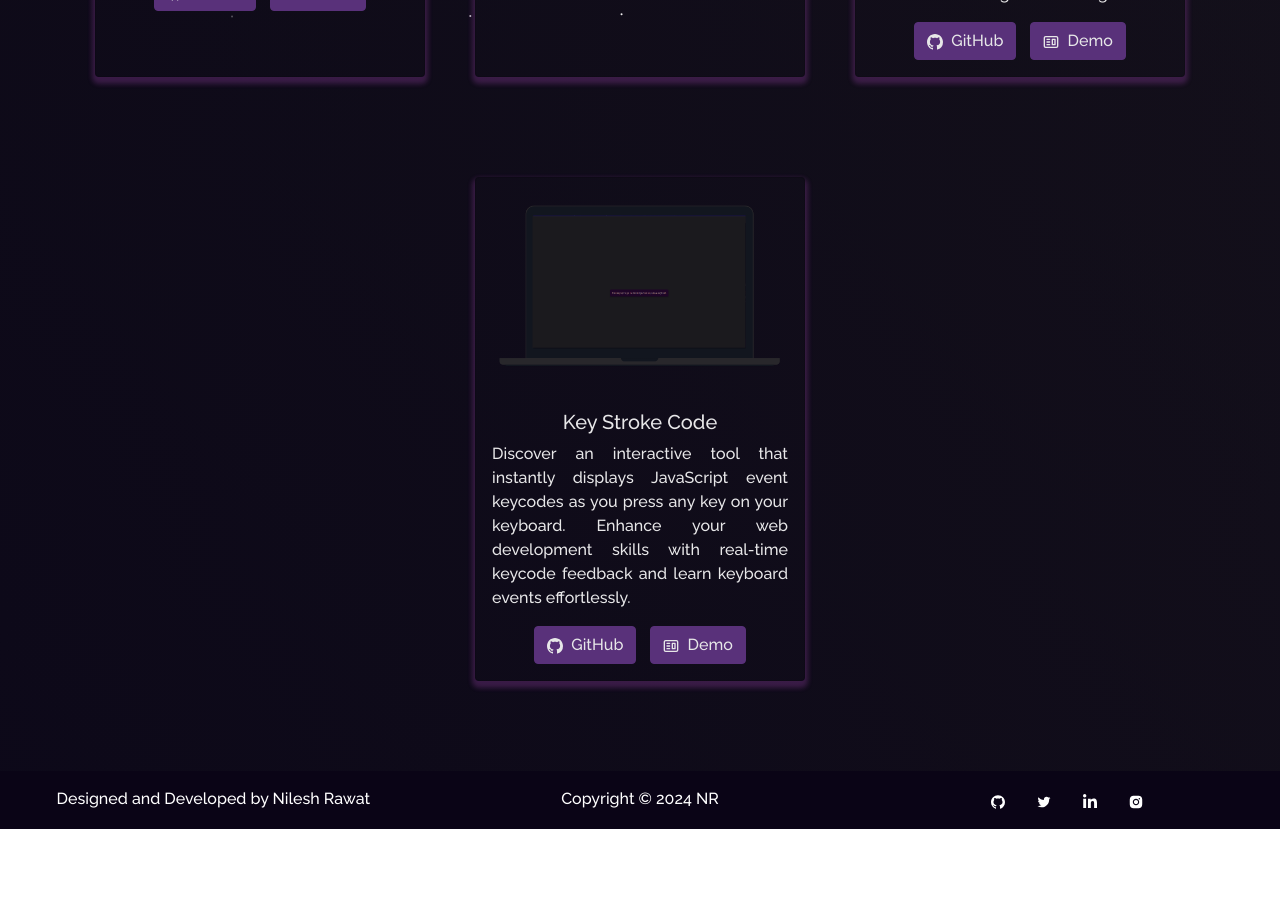
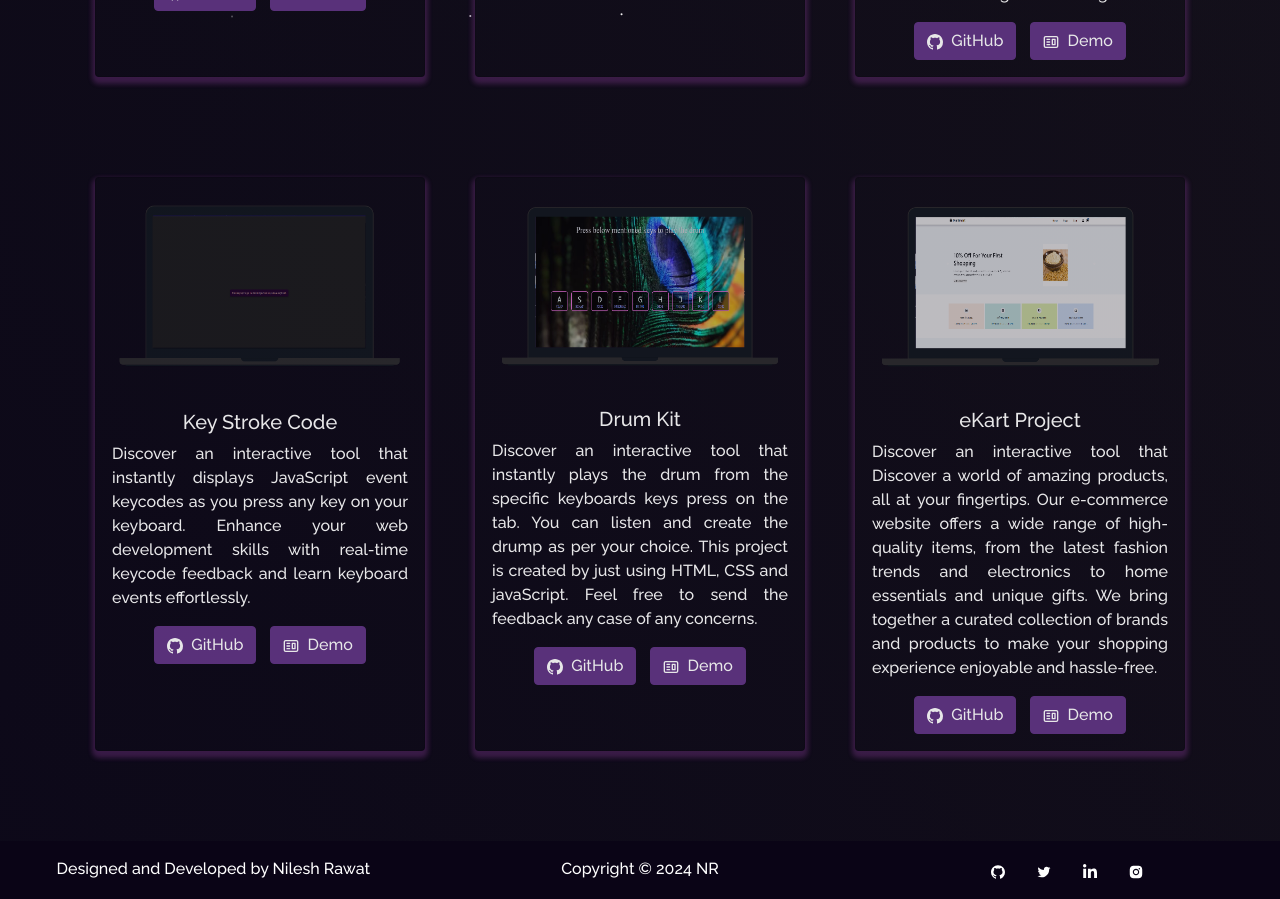
Before and after one commit to nileshrawatp1/portfolio, a React (Create React App) app: page /project in a window 1280 px wide. Shown: the part 780-1679 px from the top of the page. Before the commit the page ends 1609 px from the top, so only its background shows below. Built offline with nearby package versions, Linux system fonts and the light colour scheme.

Commit message:
Ekart project added

```diff
--- a/src/components/Projects/Projects.js
+++ b/src/components/Projects/Projects.js
@@ -6,6 +6,8 @@ import textconvertor from "../../Assets/Projects/textConversion.png";
 import newsApp from "../../Assets/Projects/newsApp.png";
 import codeEditor from "../../Assets/Projects/codeEditor.png";
 import keyStroke from "../../Assets/Projects/key-stroke.png";
+import keyDrum from "../../Assets/Projects/key-drum.png";
+import eKart from "../../Assets/Projects/eKart.png";
 
 function Projects() {
   return (
@@ -63,6 +65,28 @@ function Projects() {
             />
           </Col>
 
+          <Col md={4} className="project-card">
+            <ProjectCard
+              imgPath={keyDrum}
+              isBlog={false}
+              title="Drum Kit"
+              description="Discover an interactive tool that instantly plays the drum from the specific keyboards keys press on the tab. You can listen and create the drump as per your choice. This project is created by just using HTML, CSS and javaScript. Feel free to send the feedback any case of any concerns."
+              ghLink="https://github.com/nileshrawatp1/JS-Drum-kit"
+              demoLink="https://nileshrawatp1.github.io/JS-Drum-kit/"
+            />
+          </Col>
+
+          <Col md={4} className="project-card">
+            <ProjectCard
+              imgPath={eKart}
+              isBlog={false}
+              title="eKart Project"
+              description="Discover an interactive tool that Discover a world of amazing products, all at your fingertips. Our e-commerce website offers a wide range of high-quality items, from the latest fashion trends and electronics to home essentials and unique gifts. We bring together a curated collection of brands and products to make your shopping experience enjoyable and hassle-free."
+              ghLink="https://github.com/nileshrawatp1/bhuppi-ecommerce"
+              demoLink="https://bhuppi-ecommerce.vercel.app"
+            />
+          </Col>
+
         </Row>
       </Container>
     </Container>
```
Also changed, not shown: src/Assets/Projects/eKart.png (added), src/Assets/Projects/key-drum.png (added).
